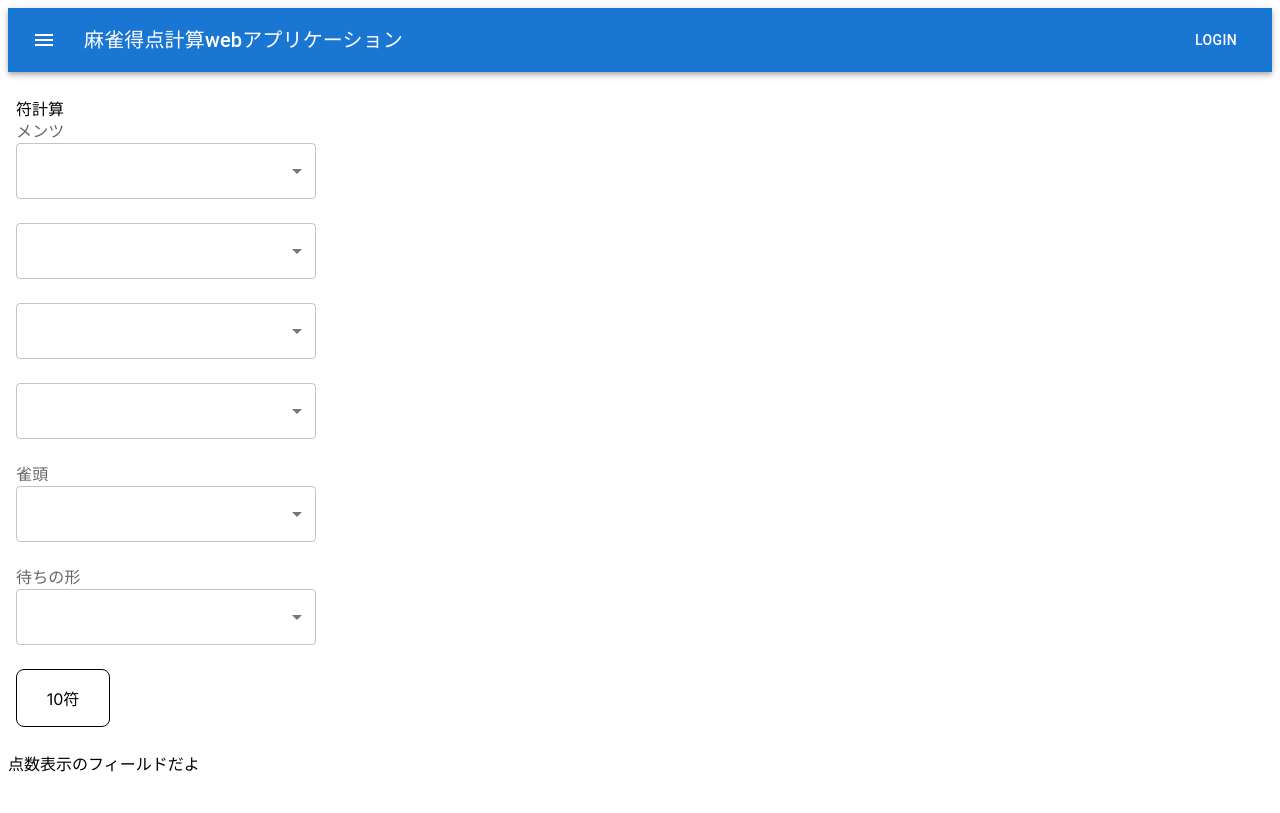
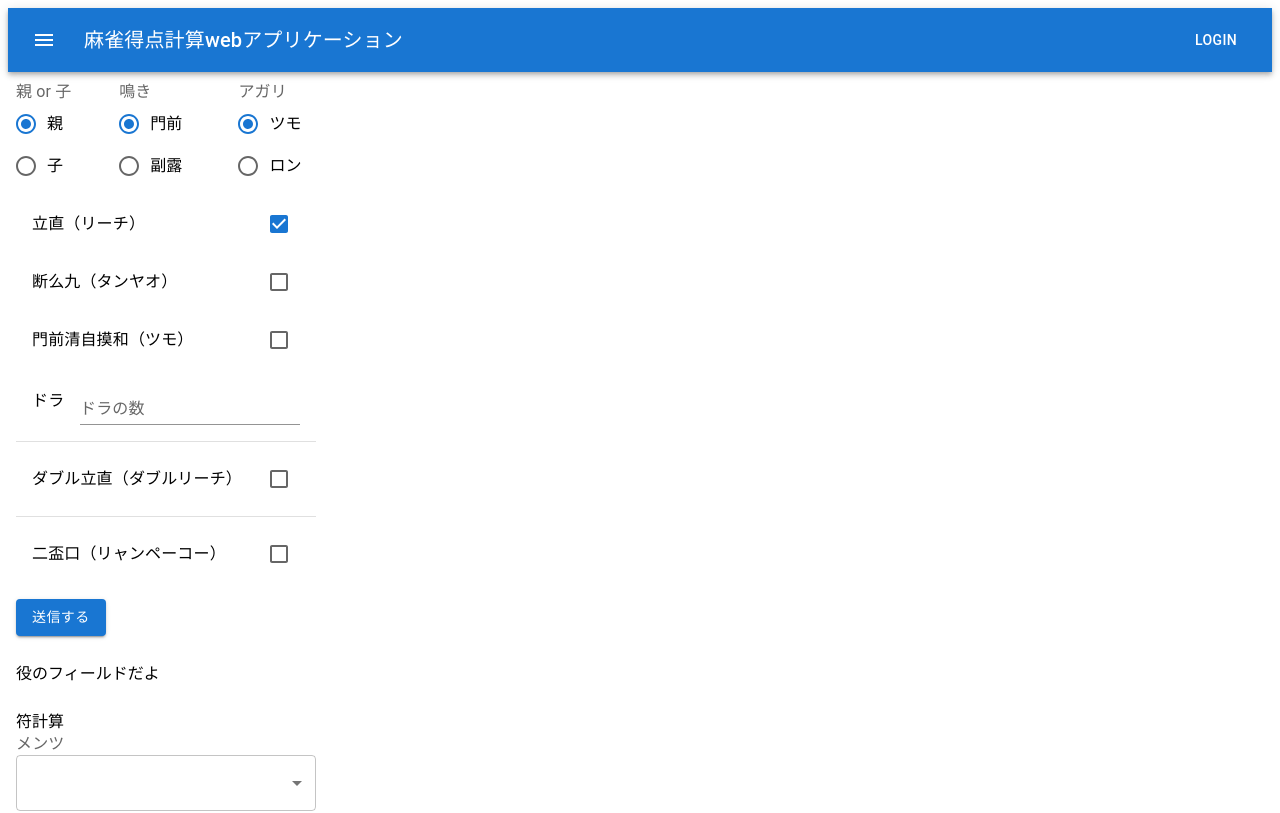
Before and after one commit to i068edo/mj-app, a Next.js app: page / in a window 1280 px wide. Shown: the top 813 px of the page. Built offline with nearby package versions, Linux system fonts and the light colour scheme.

Commit message:
merge commit

```diff
--- a/package.json
+++ b/package.json
@@ -13,8 +13,8 @@
     "@emotion/styled": "^11.11.0",
     "@fontsource/roboto": "^5.0.8",
     "@mui/icons-material": "^5.14.19",
-    "next": "14.0.3",
-    "react": "^18",
-    "react-dom": "^18"
+    "next": "^14.0.4",
+    "react": "^18.2.0",
+    "react-dom": "^18.2.0"
   }
 }
--- a/src/app/FuField.js
+++ b/src/app/FuField.js
@@ -13,6 +13,11 @@ import MachiSelect from './MachiSelect';
 import FuResult from './FuResult';
 
 export default function FuField() {
+
+    const [fu, setFu] = useState(0);
+
+    const handleUpdate = e  => setFu(e.target.value)
+
     return (
         <Box sx={{ mt: 3, mb: 3, ml: 1 }} >
             符計算
@@ -27,13 +32,14 @@ export default function FuField() {
                     <FormLabel>雀頭</FormLabel>
                     <JantoSelect />
                     <FormLabel>待ちの形</FormLabel>
-                    <MachiSelect />
+                    <MachiSelect onUpdate={handleUpdate}/>
 
 
                 </FormControl>
             </Box>
 
             <FuResult />
+            {fu}
         </Box>
     )
 }
--- a/src/app/FuResult.js
+++ b/src/app/FuResult.js
@@ -7,10 +7,8 @@ import JantoSelect from './JantoSelect';
 import MachiSelect from './MachiSelect';
 
 export default function FuResult(){
-    var sum = 0;
-    sum += 10;
     return(
-
+        <>
             <Box sx={{
                 border: 1,
                 borderRadius: 2,
@@ -20,7 +18,8 @@ export default function FuResult(){
                 display: 'flex',
                 justifyContent: 'center'
                 }}>
-            {sum}符
+                符
             </Box>
+        </>
     )
 }
--- a/src/app/MachiSelect.js
+++ b/src/app/MachiSelect.js
@@ -3,11 +3,13 @@ import { useState } from 'react';
 import MenuItem from '@mui/material/MenuItem';
 import Select from '@mui/material/Select';
 
-export default function MachiSelect() {
+export default function MachiSelect({ onUpdate }) {
+
+    var age;
     return (
         <Select
-            /* value={age} */
-            /* onChange={handleChange} */
+            value={age}
+            onChange={() => onUpdate(age)}
             displayEmpty
             sx={{ mb: 3 }}
         >
--- a/src/app/page.js
+++ b/src/app/page.js
@@ -26,7 +26,7 @@ function ParentField( visibleYakuField, setVisibleYakuField,
 
   return (
     <div>
-      {/* <YakuField /> */}
+      <YakuField />
       <FuField />
       <ResultField />
     </div>
```
Also changed, not shown: 1 other file (tests, documents, lock files or other folders). Lines whose indentation alone changed are shown as unchanged.
